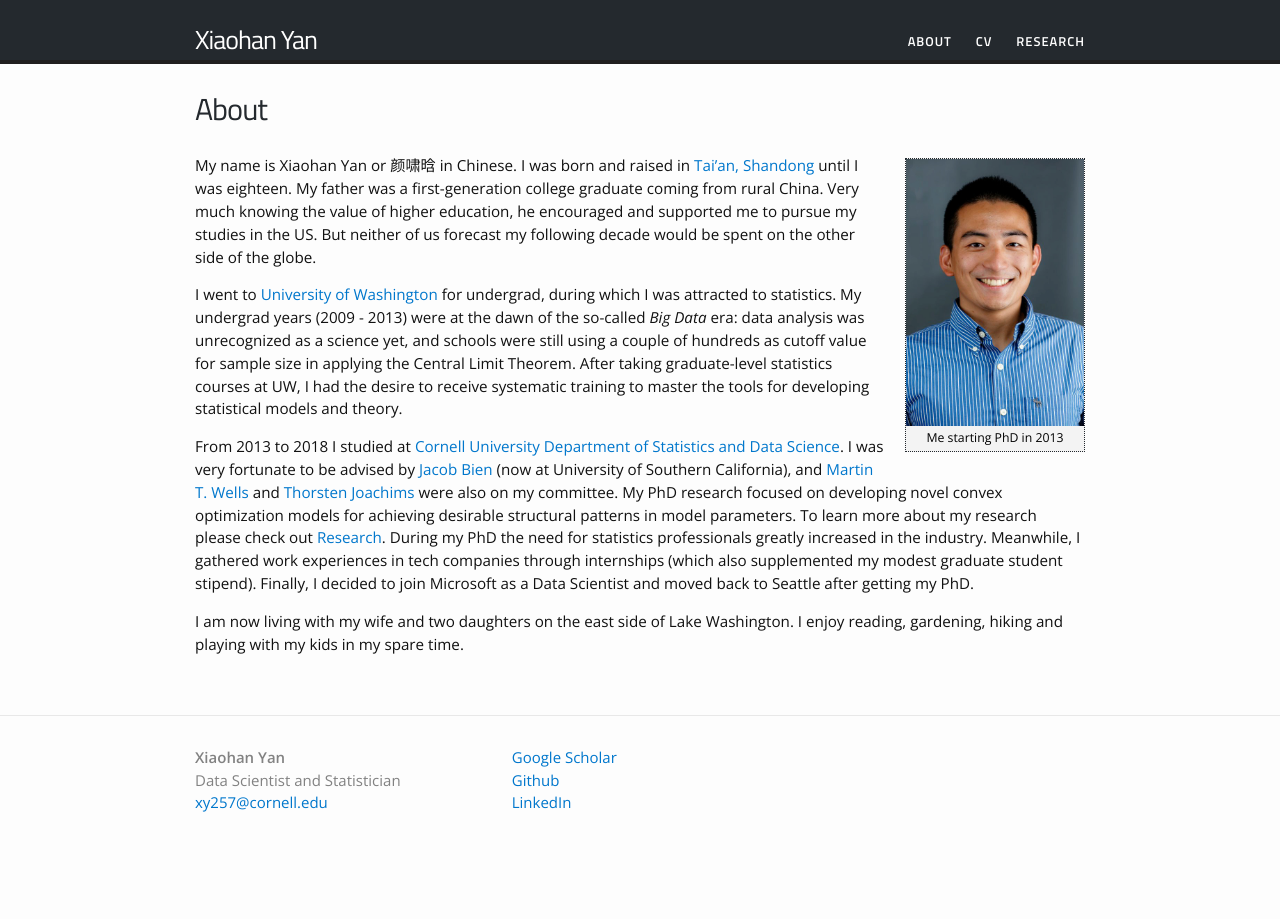
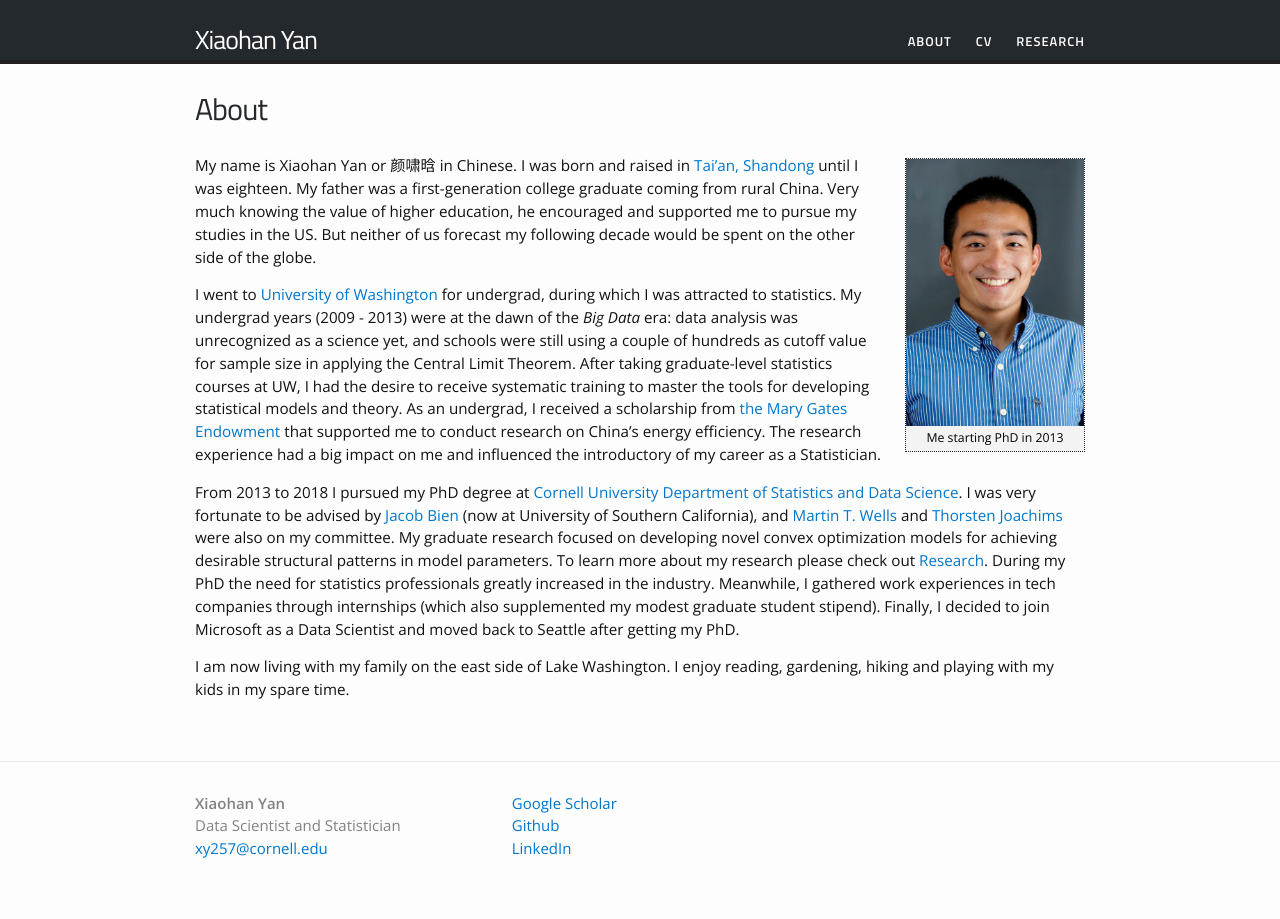
Before and after one commit to yanxht/yanxht.github.io, a Jekyll site: the page built from about.md, in a window 1280 px wide. Built offline with Jekyll 4.4.1, drawn with Linux system fonts in a browser that asks for light colours.

Commit message:
Update about and add mary gates scholarship info

```diff
--- a/about.md
+++ b/about.md
@@ -8,9 +8,9 @@
 
 My name is Xiaohan Yan or 颜啸晗 in Chinese. I was born and raised in [Tai'an, Shandong](https://en.wikipedia.org/wiki/Tai%27an) until I was eighteen. My father was a first-generation college graduate coming from rural China. Very much knowing the value of higher education, he encouraged and supported me to pursue my studies in the US. But neither of us forecast my following decade would be spent on the other side of the globe.
 
-I went to [University of Washington](https://www.washington.edu) for undergrad, during which I was attracted to statistics. My undergrad years (2009 - 2013) were at the dawn of the so-called *Big Data* era: data analysis was unrecognized as a science yet, and schools were still using a couple of hundreds as cutoff value for sample size in applying the Central Limit Theorem. After taking graduate-level statistics courses at UW, I had the desire to receive systematic training to master the tools for developing statistical models and theory.
+I went to [University of Washington](https://www.washington.edu) for undergrad, during which I was attracted to statistics. My undergrad years (2009 - 2013) were at the dawn of the *Big Data* era: data analysis was unrecognized as a science yet, and schools were still using a couple of hundreds as cutoff value for sample size in applying the Central Limit Theorem. After taking graduate-level statistics courses at UW, I had the desire to receive systematic training to master the tools for developing statistical models and theory. As an undergrad, I received a scholarship from [the Mary Gates Endowment](http://expd.washington.edu/mge/apply/research/) that supported me to conduct research on China's energy efficiency. The research experience had a big impact on me and influenced the introductory of my career as a Statistician.
 <!---So, I applied for PhD programs in statistics. Another reason for applying for a PhD was that I was very fond of [Galen R. Shorack's](https://www.stat.washington.edu/galen/) corner office in Padelford Hall. I thought it would be cool to be a professor and own an office like that :)--->
 
-From 2013 to 2018 I studied at [Cornell University Department of Statistics and Data Science](https://stat.cornell.edu). I was very fortunate to be advised by [Jacob Bien](http://faculty.marshall.usc.edu/Jacob-Bien/) (now at University of Southern California), and [Martin T. Wells](https://stat.cornell.edu/people/faculty/martin-wells) and [Thorsten Joachims](http://www.cs.cornell.edu/people/tj/) were also on my committee. My PhD research focused on developing novel convex optimization models for achieving desirable structural patterns in model parameters. To learn more about my research please check out [Research](https://yanxht.github.io/research/). During my PhD the need for statistics professionals greatly increased in the industry. Meanwhile, I gathered work experiences in tech companies through internships (which also supplemented my modest graduate student stipend). Finally, I decided to join Microsoft as a Data Scientist and moved back to Seattle after getting my PhD.
+From 2013 to 2018 I pursued my PhD degree at [Cornell University Department of Statistics and Data Science](https://stat.cornell.edu). I was very fortunate to be advised by [Jacob Bien](http://faculty.marshall.usc.edu/Jacob-Bien/) (now at University of Southern California), and [Martin T. Wells](https://stat.cornell.edu/people/faculty/martin-wells) and [Thorsten Joachims](http://www.cs.cornell.edu/people/tj/) were also on my committee. My graduate research focused on developing novel convex optimization models for achieving desirable structural patterns in model parameters. To learn more about my research please check out [Research](https://yanxht.github.io/research/). During my PhD the need for statistics professionals greatly increased in the industry. Meanwhile, I gathered work experiences in tech companies through internships (which also supplemented my modest graduate student stipend). Finally, I decided to join Microsoft as a Data Scientist and moved back to Seattle after getting my PhD.
 
-I am now living with my wife and two daughters on the east side of Lake Washington. I enjoy reading, gardening, hiking and playing with my kids in my spare time.
+I am now living with my family on the east side of Lake Washington. I enjoy reading, gardening, hiking and playing with my kids in my spare time.
```
